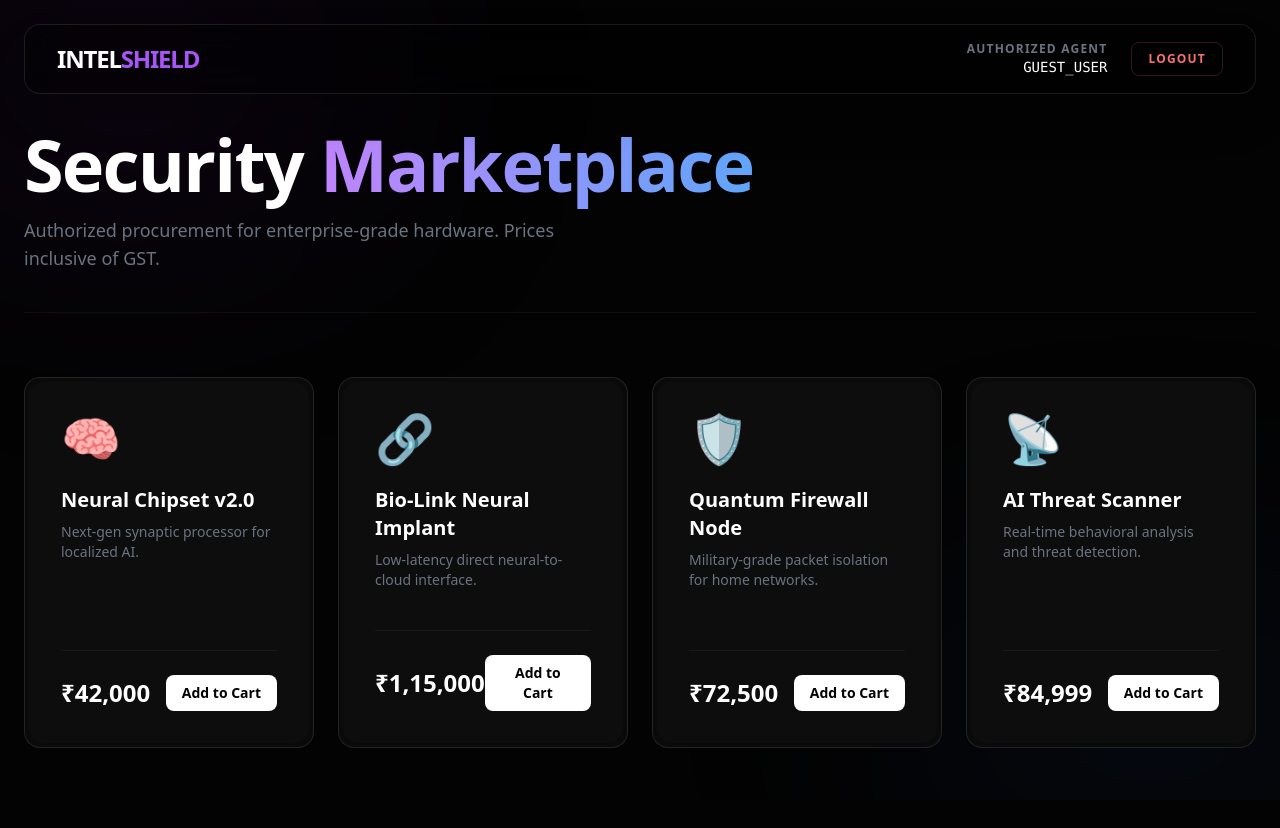
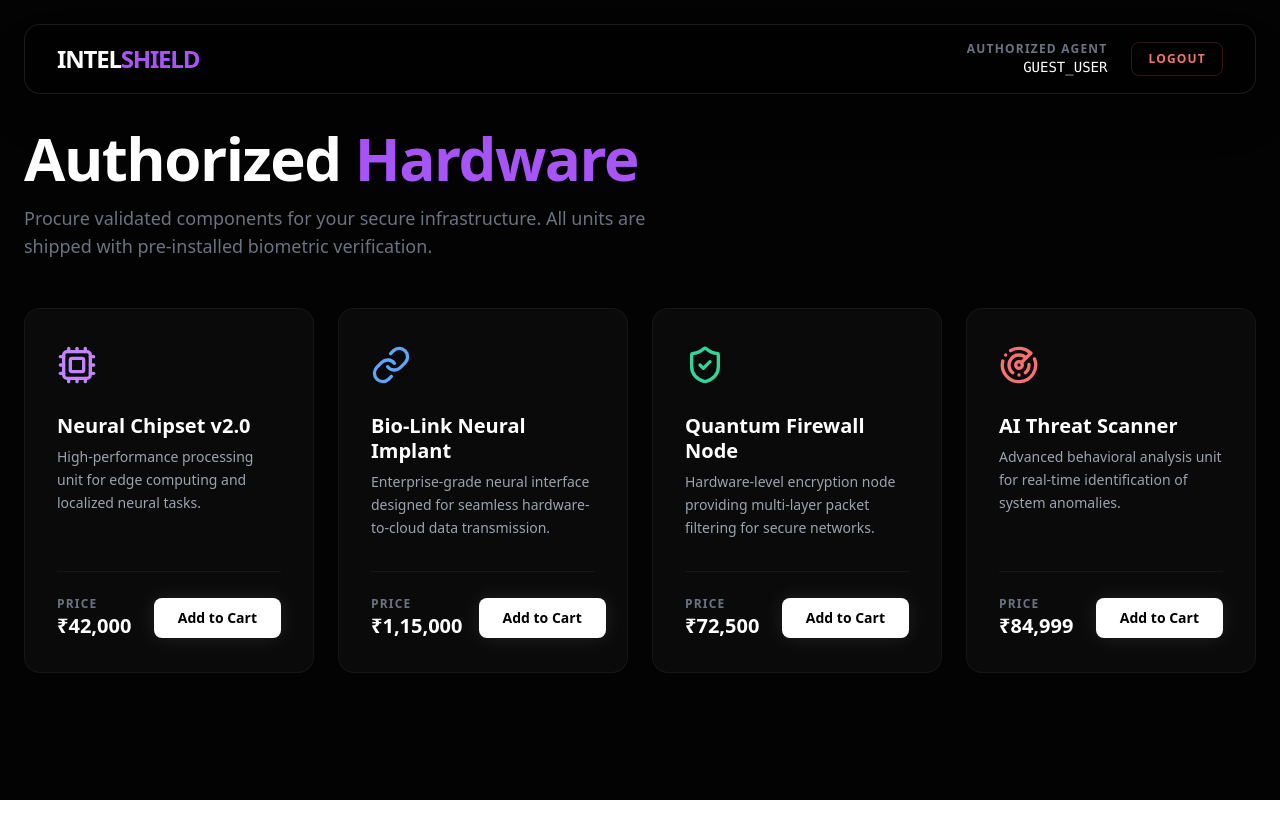
Before and after one commit to PraveenAmujuri/intelshield, a React (Vite) app in the folder frontend/: page /shop in a window 1280 px wide. After the commit the page ends 800 px from the top, so only its background shows below. Built offline with nearby package versions, Linux system fonts and the light colour scheme; no server answers.

Commit message:
Update Layout

```diff
--- a/frontend/src/components/ProductCard.jsx
+++ b/frontend/src/components/ProductCard.jsx
@@ -1,5 +1,14 @@
 import React, { useCallback } from "react";
 import { motion, useMotionTemplate, useMotionValue } from "framer-motion";
+import { Cpu, Link, ShieldCheck, Radar } from "lucide-react"; // Pro Icons
+
+// Icon mapping to replace emojis with clean CSS-based icons
+const icons = {
+  "Neural Chipset v2.0": <Cpu className="w-10 h-10 text-purple-400" />,
+  "Bio-Link Neural Implant": <Link className="w-10 h-10 text-blue-400" />,
+  "Quantum Firewall Node": <ShieldCheck className="w-10 h-10 text-emerald-400" />,
+  "AI Threat Scanner": <Radar className="w-10 h-10 text-red-400" />,
+};
 
 export default function ProductCard({ product }) {
   const mouseX = useMotionValue(0);
@@ -14,7 +23,7 @@ export default function ProductCard({ product }) {
   return (
     <div
       onMouseMove={handleMouseMove}
-      className="group relative rounded-2xl border border-white/10 bg-[#0a0a0a] p-1 transition-all"
+      className="group relative flex flex-col h-full rounded-2xl border border-white/5 bg-[#0a0a0a] transition-all duration-300 hover:border-white/20"
     >
       {/* Magic Spotlight Border */}
       <motion.div
@@ -22,24 +31,37 @@ export default function ProductCard({ product }) {
         style={{
           background: useMotionTemplate`
             radial-gradient(
-              300px circle at ${mouseX}px ${mouseY}px,
-              rgba(168, 85, 247, 0.3),
+              350px circle at ${mouseX}px ${mouseY}px,
+              rgba(139, 92, 246, 0.25),
               transparent 80%
             )
           `,
         }}
       />
 
-      <div className="relative bg-[#0d0d0d] rounded-[15px] p-8 h-full flex flex-col">
-        <div className="text-5xl mb-6 group-hover:scale-110 transition-transform duration-500 origin-left">
-          {product.icon}
+      <div className="relative flex flex-col flex-1 p-8">
+        {/* Header Section: Fixed Height for Icons */}
+        <div className="h-12 mb-6 flex items-center">
+          {icons[product.name] || <Cpu className="w-10 h-10 text-gray-400" />}
         </div>
-        <h3 className="text-xl font-semibold mb-2 text-white">{product.name}</h3>
-        <p className="text-gray-500 text-sm mb-6 flex-grow">{product.desc}</p>
 
-        <div className="flex items-center justify-between mt-4 pt-6 border-t border-white/5">
-          <span className="text-2xl font-bold text-white">₹{product.price}</span>
-          <button className="px-4 py-2 rounded-lg bg-white text-black text-sm font-bold hover:bg-purple-500 hover:text-white transition-all active:scale-95">
+        {/* Content Section: Flex-1 pushes the footer down */}
+        <div className="flex-1">
+          <h3 className="text-xl font-bold text-white mb-2 leading-tight">
+            {product.name}
+          </h3>
+          <p className="text-gray-400 text-sm leading-relaxed line-clamp-3">
+            {product.desc}
+          </p>
+        </div>
+
+        {/* Action Section: Fixed Height/Alignment */}
+        <div className="mt-8 pt-6 border-t border-white/5 flex items-center justify-between gap-4">
+          <div className="flex flex-col">
+            <span className="text-xs text-gray-500 uppercase tracking-widest font-semibold">Price</span>
+            <span className="text-xl font-bold text-white">₹{product.price}</span>
+          </div>
+          <button className="whitespace-nowrap px-6 py-2.5 rounded-lg bg-white text-black text-sm font-bold hover:bg-purple-500 hover:text-white transition-all active:scale-95 shadow-[0_0_20px_rgba(255,255,255,0.1)]">
             Add to Cart
           </button>
         </div>
--- a/frontend/src/pages/Shop.jsx
+++ b/frontend/src/pages/Shop.jsx
@@ -3,33 +3,28 @@ import ProductCard from "../components/ProductCard";
 
 export default function Shop() {
   const products = [
-    { id: 1, name: "Neural Chipset v2.0", price: "42,000", icon: "🧠", desc: "Next-gen synaptic processor for localized AI." },
-    { id: 2, name: "Bio-Link Neural Implant", price: "1,15,000", icon: "🔗", desc: "Low-latency direct neural-to-cloud interface." },
-    { id: 3, name: "Quantum Firewall Node", price: "72,500", icon: "🛡️", desc: "Military-grade packet isolation for home networks." },
-    { id: 4, name: "AI Threat Scanner", price: "84,999", icon: "📡", desc: "Real-time behavioral analysis and threat detection." }
+    { id: 1, name: "Neural Chipset v2.0", price: "42,000", desc: "High-performance processing unit for edge computing and localized neural tasks." },
+    { id: 2, name: "Bio-Link Neural Implant", price: "1,15,000", desc: "Enterprise-grade neural interface designed for seamless hardware-to-cloud data transmission." },
+    { id: 3, name: "Quantum Firewall Node", price: "72,500", desc: "Hardware-level encryption node providing multi-layer packet filtering for secure networks." },
+    { id: 4, name: "AI Threat Scanner", price: "84,999", desc: "Advanced behavioral analysis unit for real-time identification of system anomalies." }
   ];
 
   return (
-    <div className="min-h-screen bg-[#030303] text-white selection:bg-purple-500/30">
+    <div className="min-h-screen bg-[#030303] text-white">
       <NavBar />
 
-      {/* Background Decor */}
-      <div className="fixed inset-0 overflow-hidden pointer-events-none">
-        <div className="absolute top-[-10%] left-[-10%] w-[40%] h-[40%] bg-purple-900/10 blur-[120px] rounded-full" />
-        <div className="absolute bottom-[-10%] right-[-10%] w-[40%] h-[40%] bg-blue-900/10 blur-[120px] rounded-full" />
-      </div>
-
       <main className="relative pt-32 pb-20 px-6 max-w-7xl mx-auto">
-        <header className="mb-16 border-b border-white/5 pb-10">
-          <h1 className="text-5xl md:text-7xl font-bold tracking-tight mb-4">
-            Security <span className="bg-gradient-to-r from-purple-400 to-blue-400 bg-clip-text text-transparent">Marketplace</span>
+        <header className="mb-12">
+          <h1 className="text-4xl md:text-6xl font-bold tracking-tight mb-4">
+            Authorized <span className="text-purple-500">Hardware</span>
           </h1>
-          <p className="text-gray-500 text-lg max-w-xl">
-            Authorized procurement for enterprise-grade hardware. Prices inclusive of GST.
+          <p className="text-gray-500 text-base md:text-lg max-w-2xl font-medium">
+            Procure validated components for your secure infrastructure. All units are shipped with pre-installed biometric verification.
           </p>
         </header>
 
-        <div className="grid grid-cols-1 md:grid-cols-2 lg:grid-cols-4 gap-6">
+        {/* Grid uses grid-stretch to ensure all cards match height */}
+        <div className="grid grid-cols-1 sm:grid-cols-2 lg:grid-cols-4 gap-6 items-stretch">
           {products.map(product => (
             <ProductCard key={product.id} product={product} />
           ))}
```
